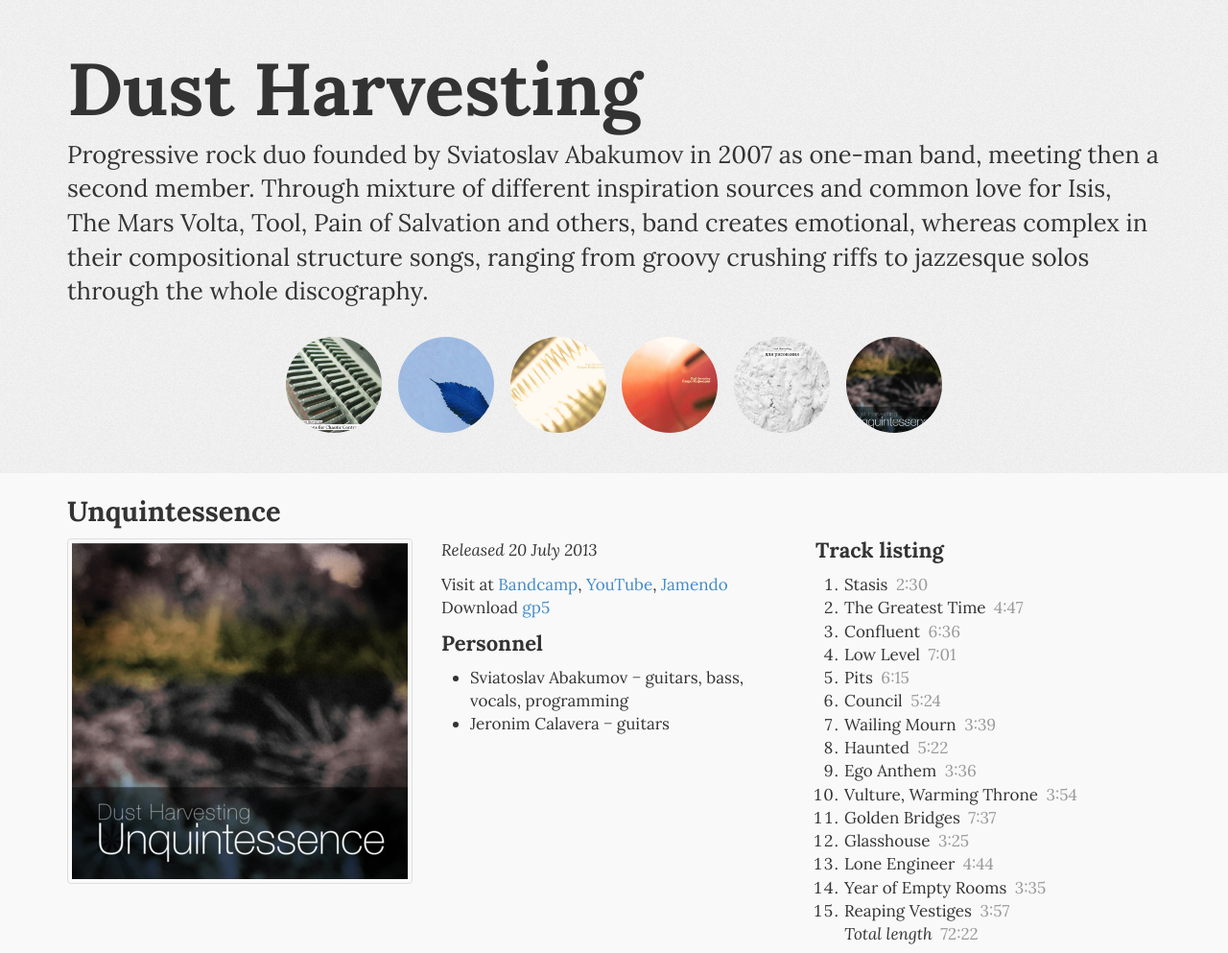
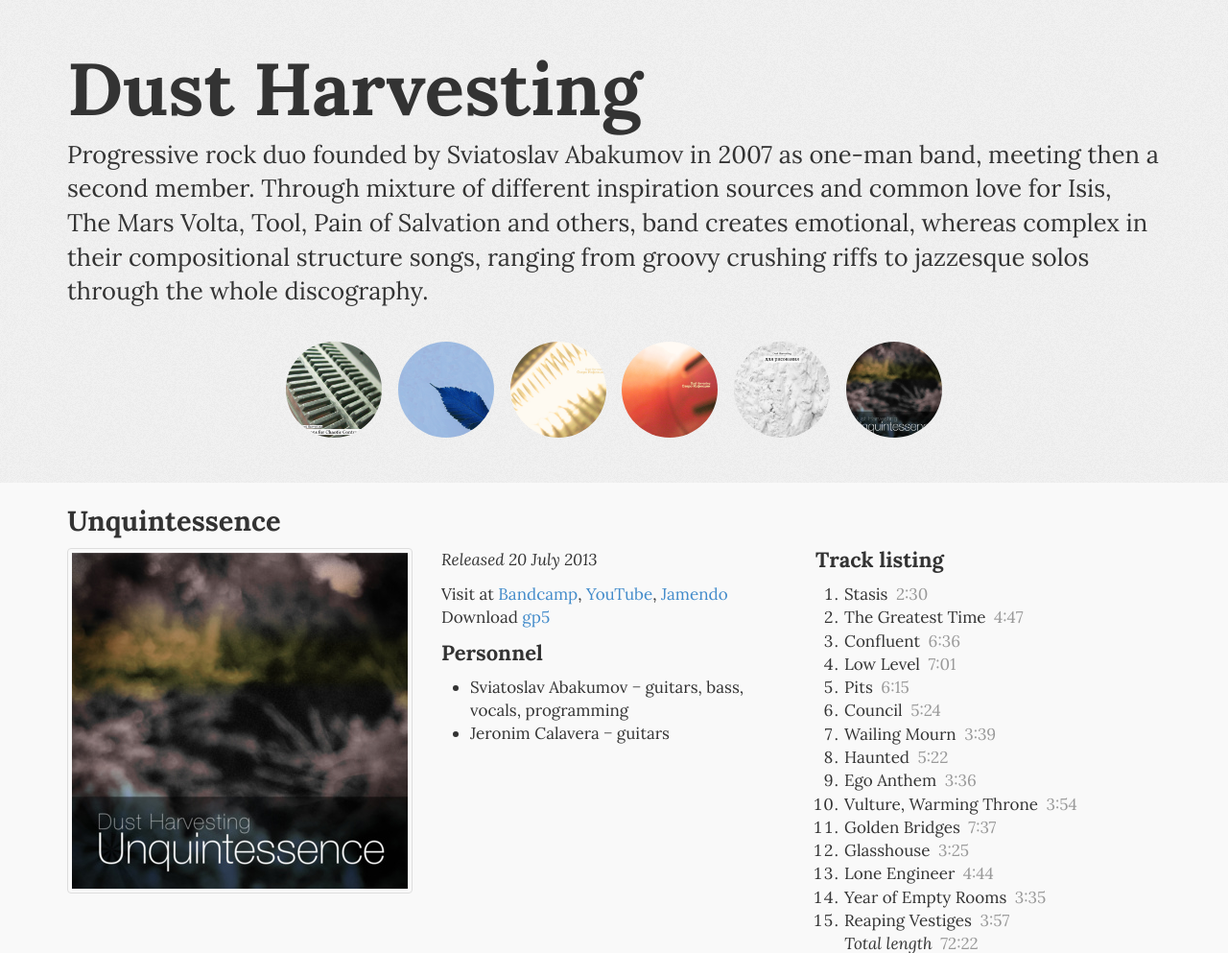
Before and after one commit to Perlence/dustharvesting.net, a Flask app: page / in a window 1280 px wide. Shown: the top 993 px of the page at 96% size. Run offline with Flask 2, Linux system fonts and the light colour scheme; some libraries are stand-ins or nearby versions.

Commit message:
Navigation thumbnails padding

```diff
--- a/static/assets/css/main.css
+++ b/static/assets/css/main.css
@@ -15,6 +15,10 @@ ul, ol {
 .nav {
   margin-top: 30px;
   text-align: center;
+}
+
+.nav li {
+  padding: 5px;
 }
 
 .nav a img {
```
